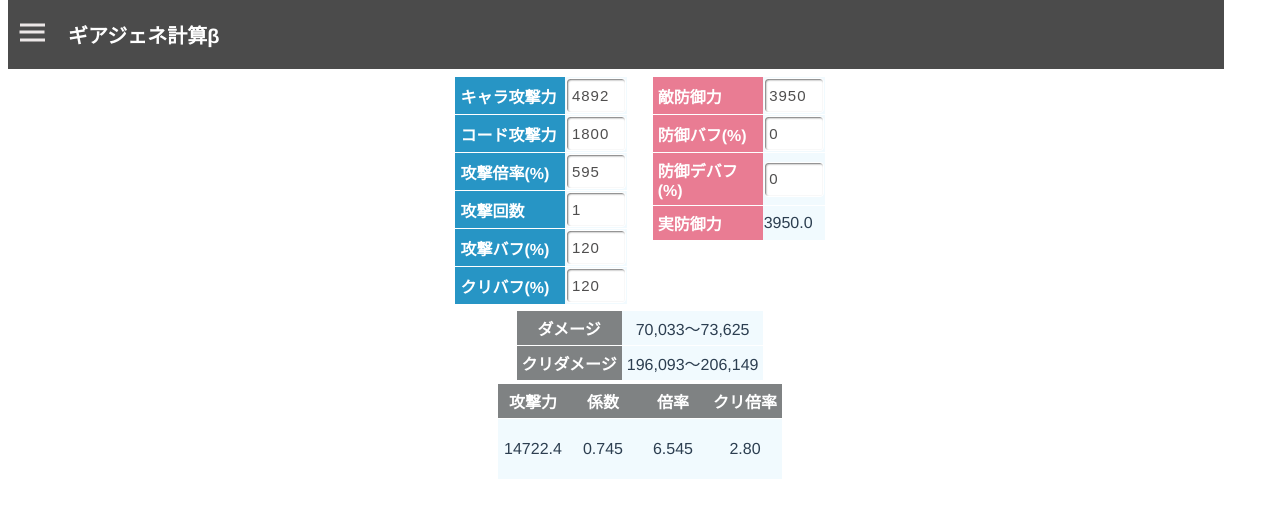
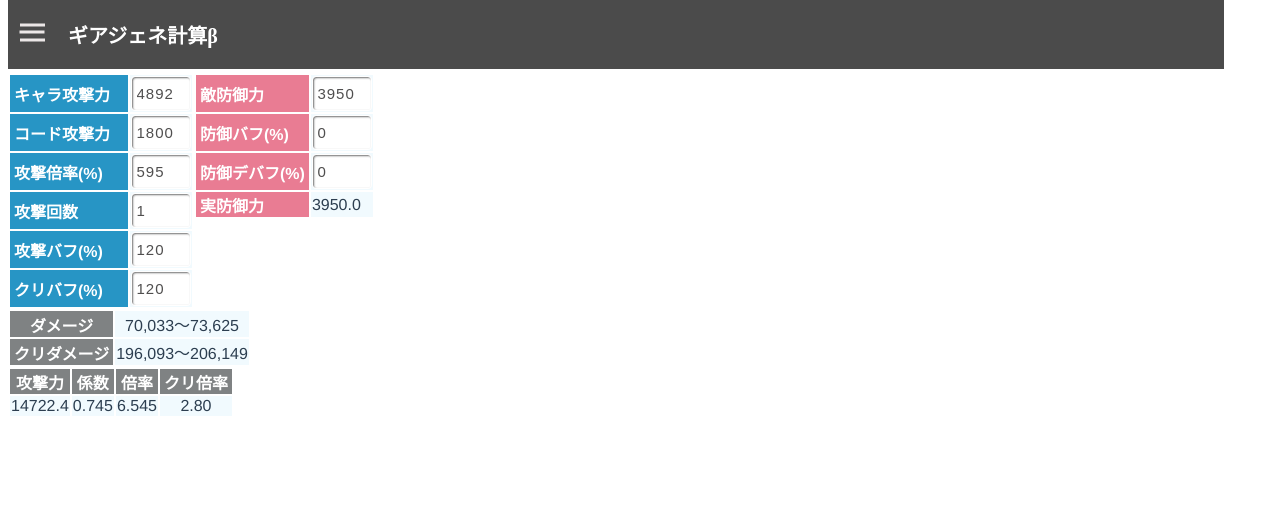
Before and after one commit to bitch-geass/geagenedmgcalc, a Vue app: page /DmgCalc in a window 1280 px wide. Shown: the top 518 px of the page. Built offline with nearby package versions, Linux system fonts and the light colour scheme.

Commit message:
ルーター機能の追加

```diff
--- a/src/App.vue
+++ b/src/App.vue
@@ -1,53 +1,24 @@
 <template>
-<div>
-  <Header />
-  <Menu @switchPage="switchPage"/>
-  <BodyDmgCalc v-if="isAtack" />
-  <BodyDefenseCalc v-if="isDefense"/>
+  <div>
+    <Header />
+    <Menu />
+    <!--body-->
+    <router-view id="body"/>
   </div>
 </template>
-
 <script>
-import Header from './components/Header.vue'
-import Menu from './components/MenuBox.vue'
-import BodyDmgCalc from './components/BodyDamageCalc.vue'
-import BodyDefenseCalc from './components/BodyDefenseCalc.vue'
+import Header from '@/components/Header.vue'
+import Menu from '@/components/MenuBox.vue'
 export default {
   name: 'App',
   components: {
     Header,
     Menu,
-    BodyDmgCalc,
-    BodyDefenseCalc,
   },
-  data() {
-      return {
-        isAtack: true,
-        isDefense: false,
-      };
-    },
-  methods :{
-    // ページ切り替え
-    switchPage(pagename){
-      switch(pagename){
-        case "atack":
-        default:
-          this.isAtack = true;
-          this.isDefense = false;
-          break;
-        case "defense":
-          this.isAtack = false;
-          this.isDefense = true;
-            break;
-      }
-    }
-  }
-
 }
 </script>
-
 <style>
-#app {
+#body {
   font-family: "Helvetica Neue",
     Arial,
     "Hiragino Kaku Gothic ProN",
@@ -58,8 +29,8 @@ export default {
   -moz-osx-font-smoothing: grayscale;
   text-align: center;
   color: #2c3e50;
-  margin: 0;
-  padding: 0;
-  margin-top: 60px;
+  padding-top: 65px; /* 固定ヘッダー分ずらす */
+  box-sizing: border-box;
 }
+
 </style>
--- a/src/main.js
+++ b/src/main.js
@@ -1,4 +1,5 @@
 import { createApp } from 'vue'
 import App from './App.vue'
+import router from './router'
 
-createApp(App).mount('#app')
+createApp(App).use(router).mount('#app')
--- /dev/null
+++ b/src/router/index.js
@@ -0,0 +1,41 @@
+import { createRouter, createWebHistory } from 'vue-router'
+import Home from '../views/Home.vue'
+
+const routes = [
+  {
+    path: '/',
+    name: 'Home',
+    component: Home
+  },
+  {
+    path: '/DmgCalc',
+    name: 'DmgCalc',
+    // route level code-splitting
+    // this generates a separate chunk (about.[hash].js) for this route
+    // which is lazy-loaded when the route is visited.
+    component: () => import(/* webpackChunkName: "about" */ '../views/DmgCalc.vue')
+  },
+  {
+    path: '/DefenseCalc',
+    name: 'DefenseCalc',
+    // route level code-splitting
+    // this generates a separate chunk (about.[hash].js) for this route
+    // which is lazy-loaded when the route is visited.
+    component: () => import(/* webpackChunkName: "about" */ '../views/DefenseCalc.vue')
+  },
+  {
+    path: '/about',
+    name: 'About',
+    // route level code-splitting
+    // this generates a separate chunk (about.[hash].js) for this route
+    // which is lazy-loaded when the route is visited.
+    component: () => import(/* webpackChunkName: "about" */ '../views/About.vue')
+  },
+]
+
+const router = createRouter({
+  history: createWebHistory(process.env.BASE_URL),
+  routes
+})
+
+export default router
--- /dev/null
+++ b/src/views/About.vue
@@ -0,0 +1,5 @@
+<template>
+  <div class="about">
+    <h1>工事中</h1>
+  </div>
+</template>
--- a/src/components/BodyDefenseCalc.vue
+++ b/src/views/DefenseCalc.vue
@@ -1,7 +1,7 @@
 <template>
-  <div id="app">
+  <div>
     <!--攻撃側-->
-    <form>
+    <div id="status">
       <div class="container-status">
         <table class="table-status">
           <colgroup>
@@ -109,7 +109,7 @@
           </tbody>
         </table>
       </div>
-    </form>
+    </div>
     <!--計算防御力-->
     <div class="container-calc">
       <table class="table-calc">
@@ -174,95 +174,25 @@ export default {
 
 <!-- Add "scoped" attribute to limit CSS to this component only -->
 <style scoped>
-.app {
-  display: flex;
-  flex-wrap: wrap;
-  flex-direction: row;
+/* テーブルのスタイル全体 */
+* table {
+  table-layout: auto;
+  white-space: nowrap; /* 自動改行しない */
 }
-/* ステータス */
-.container-status {
-  display: inline-block;
-  padding: 16px 1% 0px;
-  text-align: left;
+* th,td {
+  vertical-align: middle;
+  word-wrap: normal;
+  padding: 1px;
 }
-.container-status table {
-  border-collapse: separate;
-  border-spacing: 0px 1px;
-  margin: 0 auto;
+* th {
+  background: #0a101385;
+  color: white;
+  padding: 1px 4px 0 4px;
 }
-.container-status td,
-th {
-  padding: 1px;
-  width: 60px;
-}
-.container-status th {
-  background: #2695c5fd;
-  color: #fff;
-  width: 100px;
-}
-.container-status td {
+* td {
   background: #f1fafe;
 }
-/* 敵ステータステーブル */
-.container-status-enm {
-  display: inline-block;
-  padding: 16px 1% 0px;
-  text-align: left;
-  vertical-align: top;
-}
-.container-status-enm table {
-  border-collapse: separate;
-  border-spacing: 0px 1px;
-  margin: 0 auto;
-}
-.container-status-enm td,
-th {
-  padding: 1px;
-  width: 100px;
-}
-.container-status-enm th {
-  background: #e97b93fd;
-  color: #fff;
-  width: 100px;
-}
-.container-status-enm td {
-  background: #f1fafe;
-}
-
-/* 計算テーブル */
-.container-calc {
-  padding: 1px 1%;
-  text-align: center;
-}
-.container-calc table {
-  align-content: left;
-  border-collapse: separate;
-  border-spacing: 0px 1px;
-  margin: 0 auto;
-  table-layout: auto;
-  white-space: nowrap;
-}
-.container-calc td,
-th {
-  padding: 5px;
-}
-.container-calc th {
-  background: #0a101385;
-  color: #fff;
-}
-.container-calc td {
-  background: #f1fafe;
-}
-
-.table {
-  table-layout: fixed;
-}
-.table tr td {
-  vertical-align: middle;
-  word-wrap: break-word;
-}
-
-input {
+* input {
   font: 15px/24px sans-serif;
   box-sizing: border-box;
   width: 100%;
@@ -273,11 +203,43 @@ input {
   border: 1px solid #ffffff;
   box-shadow: 1px 1px 2px 0 #707070 inset;
   border-radius: 4px;
-  /*
-  overflow: hidden;
-  width: 48px;
-  font-size: 16pt;
-  -webkit-appearance: none;
-  border-radius: 0;*/
+}
+/* ステータス入力テーブルのスタイル */
+#status {
+  display: flex;
+  flex-wrap: wrap;
+  flex-direction: row;
+}
+/* ステータス */
+.container-status {
+  display: inline-block;
+  text-align: left;
+}
+/* ヘッダーのスタイル */
+.container-status th {
+  background: #2695c5fd;
+  color: #fff;
+  width: 110px;
+}
+/* セルのスタイル */
+.container-status td {
+  background: #f1fafe;
+  width: 60px;
+}
+
+/* 敵ステータステーブル */
+.container-status-enm {
+  display: inline-block;
+  text-align: left;
+  vertical-align: top;
+}
+.container-status-enm th {
+  background: #e97b93fd;
+  color: #fff;
+  width: 100px;
+}
+.container-status-enm td {
+  background: #f1fafe;
+  width: 60px;
 }
 </style>
--- a/src/components/BodyDamageCalc.vue
+++ b/src/views/DmgCalc.vue
@@ -1,7 +1,7 @@
 <template>
-  <div id="app">
+  <div>
     <!--攻撃側-->
-    <form>
+    <div id="status">
       <div class="container-status">
         <table class="table-status">
           <colgroup>
@@ -149,7 +149,7 @@
           </tbody>
         </table>
       </div>
-    </form>
+    </div>
     <!--ダメージ-->
     <div class="container-calc">
       <table class="table-calc">
@@ -177,9 +177,7 @@
         <tbody>
           <tr>
             <td>{{ atkSum }}</td>
-            <td>
-              <p id="td-coeff">{{ coeff }}</p>
-            </td>
+            <td>{{ coeff }}</td>
             <td>{{ rate }}</td>
             <td>{{ cribuf }}</td>
           </tr>
@@ -290,95 +288,25 @@ export default {
 
 <!-- Add "scoped" attribute to limit CSS to this component only -->
 <style scoped>
-.app {
-  display: flex;
-  flex-wrap: wrap;
-  flex-direction: row;
+/* テーブルのスタイル全体 */
+* table {
+  table-layout: auto;
+  white-space: nowrap; /* 自動改行しない */
 }
-/* ステータス */
-.container-status {
-  display: inline-block;
-  padding: 16px 1% 0px;
-  text-align: left;
+* th,td {
+  vertical-align: middle;
+  word-wrap: normal;
+  padding: 1px;
 }
-.container-status table {
-  border-collapse: separate;
-  border-spacing: 0px 1px;
-  margin: 0 auto;
+* th {
+  background: #0a101385;
+  color: white;
+  padding: 1px 4px 0 4px;
 }
-.container-status td,
-th {
-  padding: 1px;
-  width: 60px;
-}
-.container-status th {
-  background: #2695c5fd;
-  color: #fff;
-  width: 100px;
-}
-.container-status td {
+* td {
   background: #f1fafe;
 }
-/* 敵ステータステーブル */
-.container-status-enm {
-  display: inline-block;
-  padding: 16px 1% 0px;
-  text-align: left;
-  vertical-align: top;
-}
-.container-status-enm table {
-  border-collapse: separate;
-  border-spacing: 0px 1px;
-  margin: 0 auto;
-}
-.container-status-enm td,
-th {
-  padding: 1px;
-  width: 60px;
-}
-.container-status-enm th {
-  background: #e97b93fd;
-  color: #fff;
-  width: 100px;
-}
-.container-status-enm td {
-  background: #f1fafe;
-}
-
-/* 計算テーブル */
-.container-calc {
-  padding: 1px 1%;
-  text-align: center;
-}
-.container-calc table {
-  align-content: left;
-  border-collapse: separate;
-  border-spacing: 0px 1px;
-  margin: 0 auto;
-  table-layout: auto;
-  white-space: nowrap;
-}
-.container-calc td,
-th {
-  padding: 5px;
-}
-.container-calc th {
-  background: #0a101385;
-  color: #fff;
-}
-.container-calc td {
-  background: #f1fafe;
-}
-
-.table {
-  table-layout: fixed;
-}
-.table tr td {
-  vertical-align: middle;
-  word-wrap: break-word;
-}
-
-input {
+* input {
   font: 15px/24px sans-serif;
   box-sizing: border-box;
   width: 100%;
@@ -389,11 +317,43 @@ input {
   border: 1px solid #ffffff;
   box-shadow: 1px 1px 2px 0 #707070 inset;
   border-radius: 4px;
-  /*
-  overflow: hidden;
-  width: 48px;
-  font-size: 16pt;
-  -webkit-appearance: none;
-  border-radius: 0;*/
+}
+/* ステータス入力テーブルのスタイル */
+#status {
+  display: flex;
+  flex-wrap: wrap;
+  flex-direction: row;
+}
+/* ステータス */
+.container-status {
+  display: inline-block;
+  text-align: left;
+}
+/* ヘッダーのスタイル */
+.container-status th {
+  background: #2695c5fd;
+  color: #fff;
+  width: 110px;
+}
+/* セルのスタイル */
+.container-status td {
+  background: #f1fafe;
+  width: 60px;
+}
+
+/* 敵ステータステーブル */
+.container-status-enm {
+  display: inline-block;
+  text-align: left;
+  vertical-align: top;
+}
+.container-status-enm th {
+  background: #e97b93fd;
+  color: #fff;
+  width: 100px;
+}
+.container-status-enm td {
+  background: #f1fafe;
+  width: 60px;
 }
 </style>
--- /dev/null
+++ b/src/views/Home.vue
@@ -0,0 +1,5 @@
+<template>
+  <div class="home">
+    <h1>ホームです。工事中です。</h1>
+  </div>
+</template>
```
Also changed, not shown: package.json (+4 -21 lines), src/components/MenuBox.vue (+31 -47 lines), .browserslistrc (added), .eslintrc.js (added), 2 other files (tests, documents, lock files or other folders).
